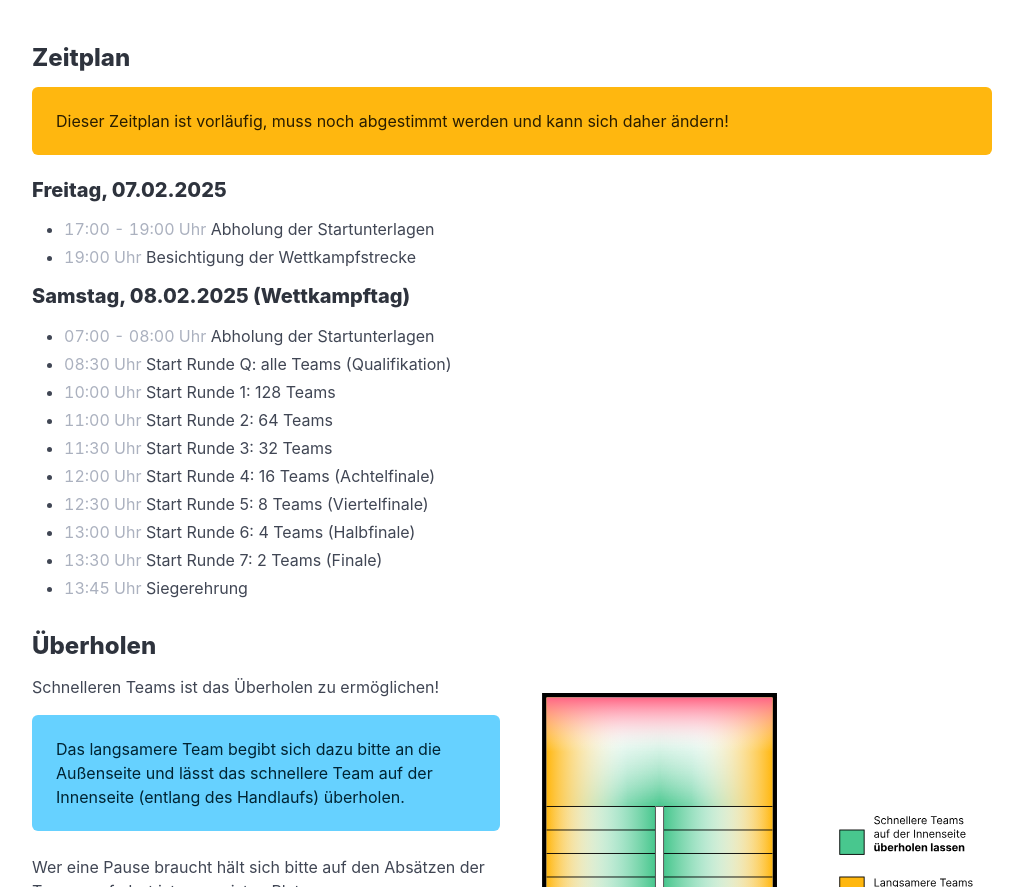
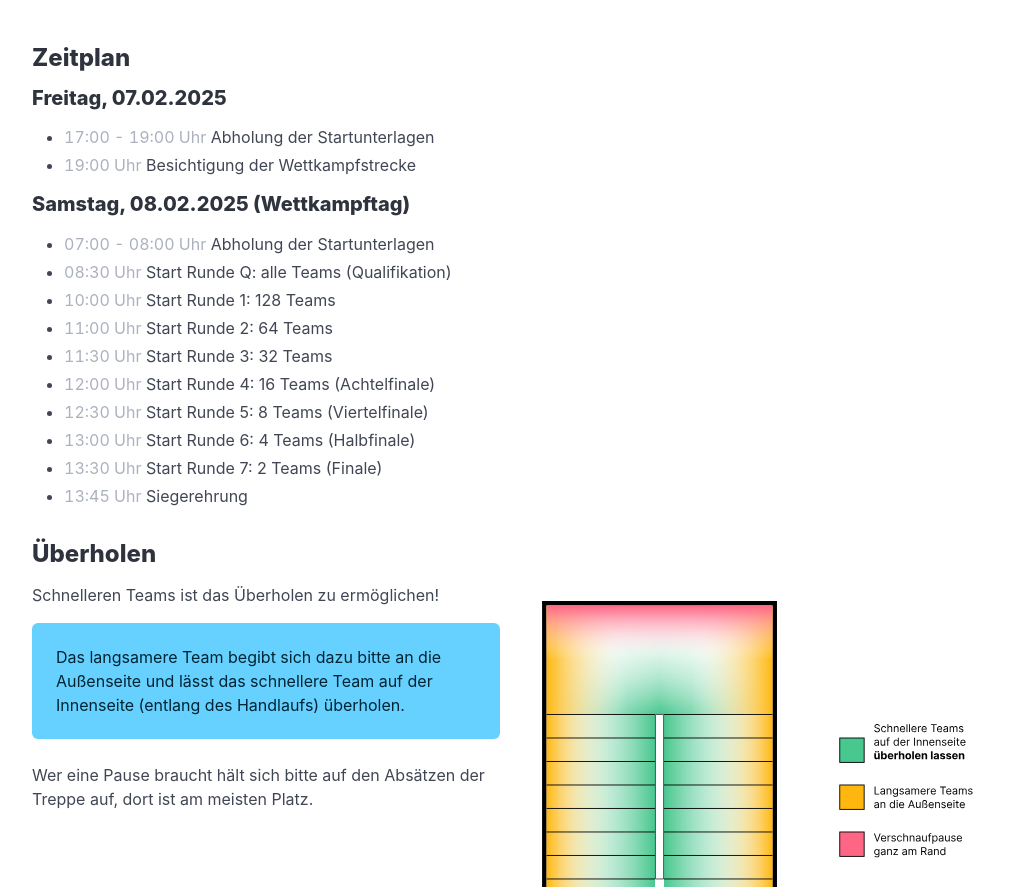
Before and after one commit to steffkes/schachmatt-ulm, a Nuxt app: page /teilnehmer/organisatorisches in a window 1280 px wide. Shown: the part 1340-2227 px from the top of the page, without its empty margins (128-1151 px from the left). Built offline with nearby package versions, Linux system fonts and the light colour scheme; no server answers.

Commit message:
remove notice for temp time table

```diff
--- a/pages/teilnehmer/organisatorisches.vue
+++ b/pages/teilnehmer/organisatorisches.vue
@@ -104,13 +104,6 @@
 
         <h3>Zeitplan</h3>
 
-        <div class="notification is-warning">
-          <p>
-            Dieser Zeitplan ist vorläufig, muss noch abgestimmt werden und kann
-            sich daher ändern!
-          </p>
-        </div>
-
         <h4>Freitag, 07.02.2025</h4>
 
         <ul>
```
